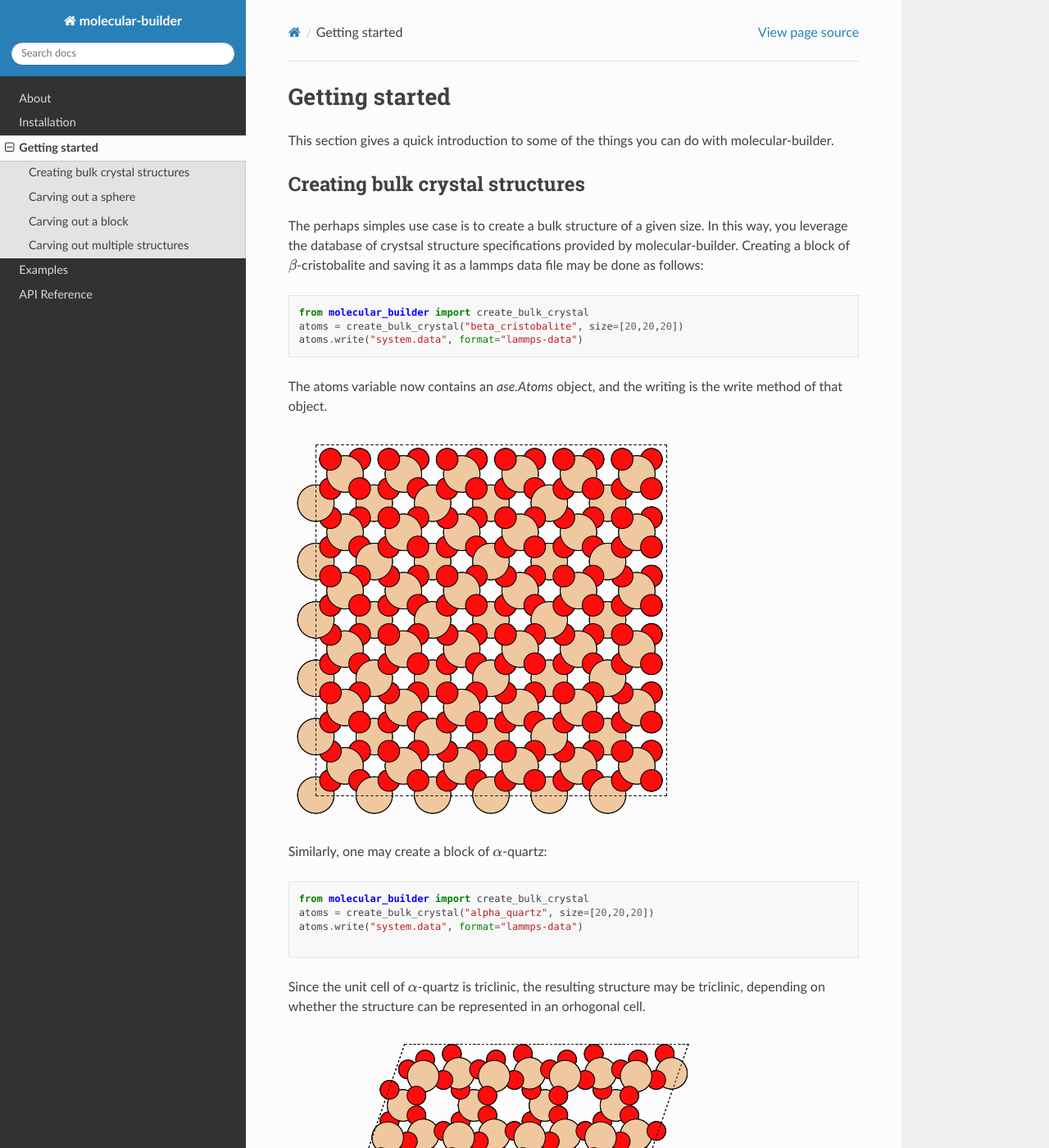
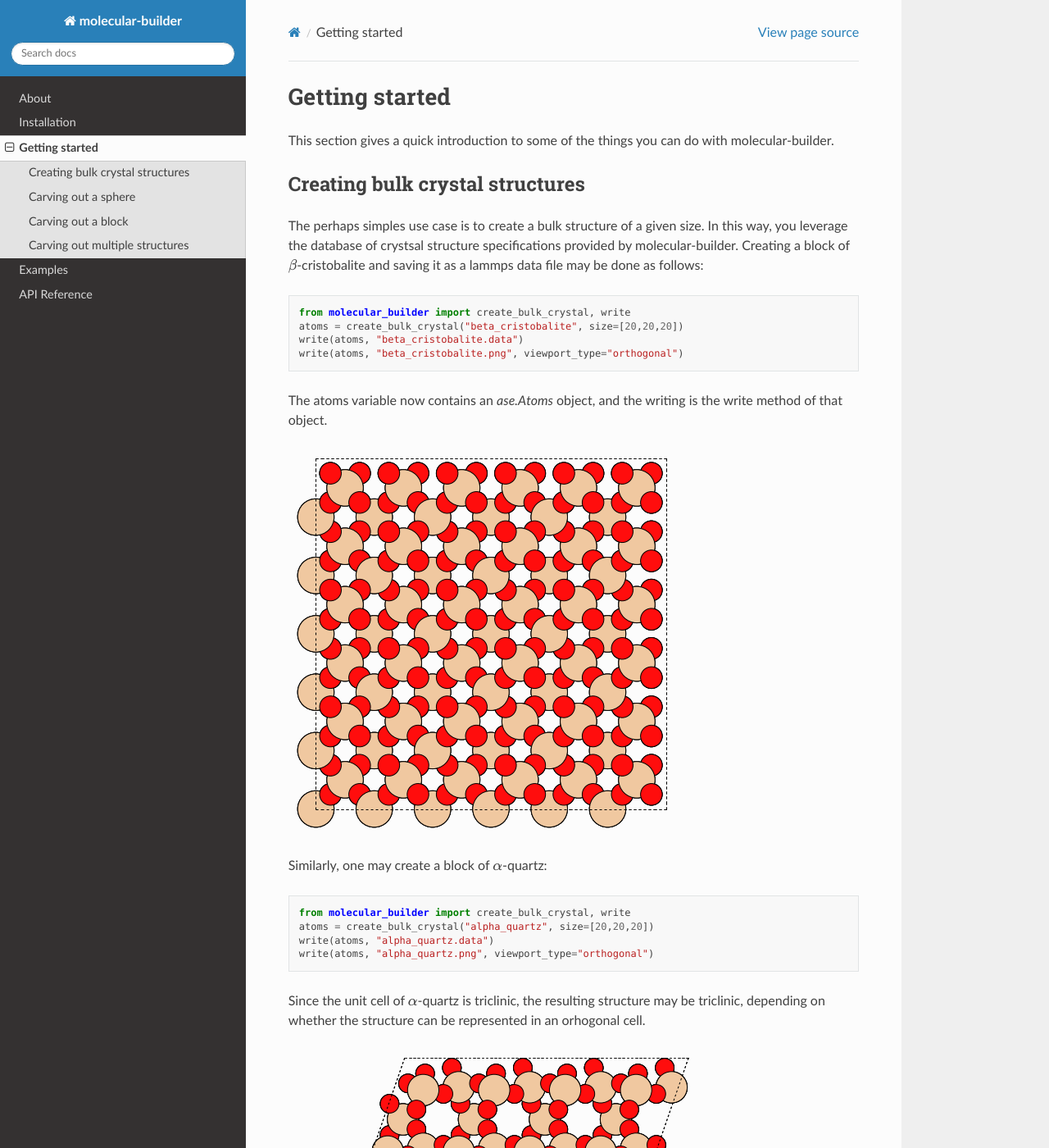
Before and after one commit to henriasv/molecular-builder, a Sphinx documentation site: the page built from docs/getting_started/index.rst, in a window 1280 px wide and 1400 px high. Shown: the whole window at 82% size. Built offline with Sphinx 7.4.7 and the Read the Docs theme 2.0.0, drawn with Linux system fonts in a browser that asks for light colours.

Commit message:
documentation

```diff
--- a/docs/examples/wedges_and_indenters/indenter_over_silica.py
+++ b/docs/examples/wedges_and_indenters/indenter_over_silica.py
@@ -12,4 +12,4 @@ carve_geometry(indenter, CylinderGeometry((75, 75, 50), 60, 200, orientation=(0,
 
 atoms = slab+indenter
 
-write(atoms,"indenter_and_glass.png", bond_specs=[("Si", "O", 1.9)], camera_dir=(2, 1.5, -0.4), atom_radii=[("Si", 0.2), ("O", 0.2)], size=(1280, 960))
+write(atoms,"indenter_over_silica.png", bond_specs=[("Si", "O", 1.9)], camera_dir=(2, 1.5, -0.4), atom_radii=[("Si", 0.2), ("O", 0.2)], size=(1280, 960))
--- a/docs/examples/wedges_and_indenters/wedges_and_indenters.rst
+++ b/docs/examples/wedges_and_indenters/wedges_and_indenters.rst
@@ -6,6 +6,6 @@ The following script creates a system of a cylinder-truncated Berkovitz indenter
 
 The resulting system looks like this:
 
-.. figure:: brucite_in_water_orthogonal.png
+.. figure:: indenter_over_silica.png
 
     An indenter over a slab of silica.
--- a/docs/getting_started/python/bulk_alpha_quartz.py
+++ b/docs/getting_started/python/bulk_alpha_quartz.py
@@ -1,3 +1,4 @@
-from molecular_builder import create_bulk_crystal
+from molecular_builder import create_bulk_crystal, write
 atoms = create_bulk_crystal("alpha_quartz", size=[20,20,20])
-atoms.write("system.data", format="lammps-data")
+write(atoms, "alpha_quartz.data")
+write(atoms, "alpha_quartz.png", viewport_type="orthogonal")
--- a/docs/getting_started/python/bulk_beta_cristobalite.py
+++ b/docs/getting_started/python/bulk_beta_cristobalite.py
@@ -1,3 +1,4 @@
-from molecular_builder import create_bulk_crystal
+from molecular_builder import create_bulk_crystal, write
 atoms = create_bulk_crystal("beta_cristobalite", size=[20,20,20])
-atoms.write("system.data", format="lammps-data")
+write(atoms, "beta_cristobalite.data")
+write(atoms, "beta_cristobalite.png", viewport_type="orthogonal")
```
Also changed, not shown: 3 other files.
